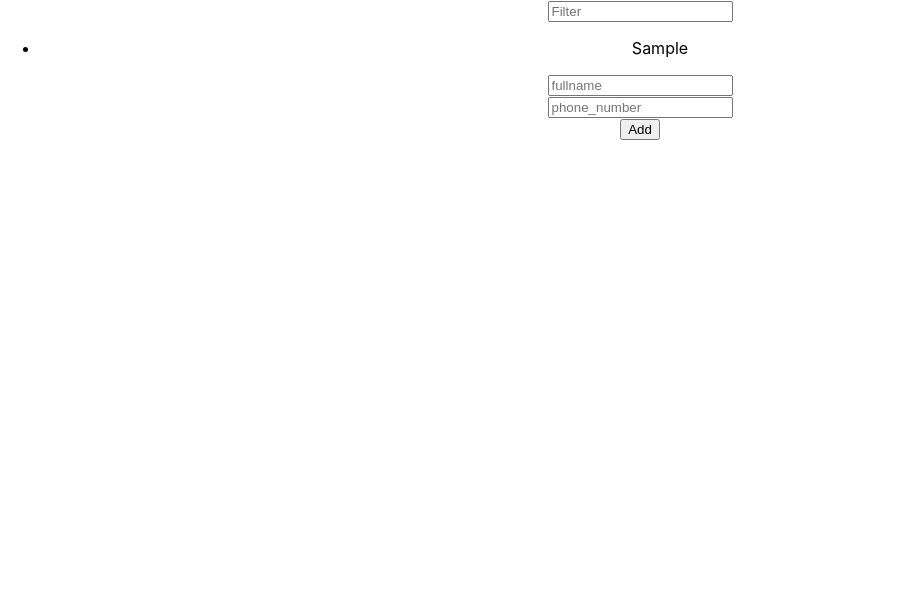
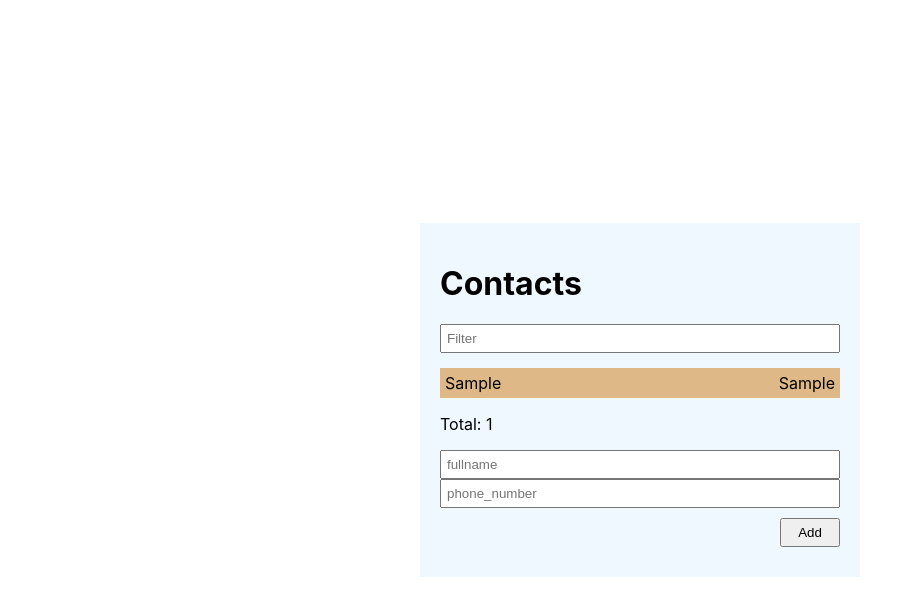
Before and after one commit to ayseren/ContactApp, a React (Create React App) app: page / in a window 1280 px wide. Both pictures are taken after typing "Sample", "Sample" into the empty fields and a click on the button "Add". Shown: the top 616 px of the page, without its empty margins (0-900 px from the left). Built offline with nearby package versions, Linux system fonts and the light colour scheme.

Commit message:
style editing

```diff
--- a/src/App.css
+++ b/src/App.css
@@ -1,38 +1,6 @@
 .App {
-  text-align: center;
+  display: flex;
+  justify-content: center;
+  align-items: center;
+  min-height: 100vh;
 }
-
-.App-logo {
-  height: 40vmin;
-  pointer-events: none;
-}
-
-@media (prefers-reduced-motion: no-preference) {
-  .App-logo {
-    animation: App-logo-spin infinite 20s linear;
-  }
-}
-
-.App-header {
-  background-color: #282c34;
-  min-height: 100vh;
-  display: flex;
-  flex-direction: column;
-  align-items: center;
-  justify-content: center;
-  font-size: calc(10px + 2vmin);
-  color: white;
-}
-
-.App-link {
-  color: #61dafb;
-}
-
-@keyframes App-logo-spin {
-  from {
-    transform: rotate(0deg);
-  }
-  to {
-    transform: rotate(360deg);
-  }
-}
--- a/src/components/Contacts/Form/index.js
+++ b/src/components/Contacts/Form/index.js
@@ -51,7 +51,7 @@
                     onChange={onChangeInput}/>
             </div>
 
-            <div>
+            <div className="button">
                 <button>Add</button>
             </div>
         </form>
--- a/src/components/Contacts/List/index.js
+++ b/src/components/Contacts/List/index.js
@@ -12,21 +12,24 @@
         });
     });
 
-    console.log("filteredText", filteredText);
-
     return (
         <div>
             <input
                 placeholder="Filter"
                 value={filter}
                 onChange={(e) => setFilter(e.target.value)}/>
-            <ul>
+            <ul className="list">
                 {
                     filteredText.map((contact, index) => (
-                        <li key={index}>{contact.fullname}</li>
+                        <li key={index}>
+                            <span>{contact.fullname}</span>
+                            <span>{contact.phone_number}</span>
+                        </li>
                     ))
                 }
             </ul>
+
+            <p>Total: {filteredText.length}</p>
         </div>
     )
 }
--- a/src/components/Contacts/index.js
+++ b/src/components/Contacts/index.js
@@ -1,6 +1,7 @@
 import {useState,useEffect} from 'react'
 import Form from './Form'
 import List from './List'
+import "./style.css";
 
 function Contacts() {
     const [contacts, setContacts] = useState([]);
@@ -10,7 +11,8 @@
     }, [contacts]);
 
     return (
-        <div>
+        <div id="contact_container">
+            <h1>Contacts</h1>
             <List contacts={contacts}/>
             <Form addContact={setContacts} contacts={contacts}/>
         </div>
--- /dev/null
+++ b/src/components/Contacts/style.css
@@ -0,0 +1,42 @@
+#contact_container{
+    width: 400px;
+    background-color: aliceblue;
+    padding: 20px;
+}
+
+input{
+    width: 100%;
+    padding: 5px;
+    box-sizing: 5px;
+    -webkit-box-sizing: border-box;
+    -moz-box-sizing: border-box;
+}
+
+ul, li {
+    margin: 0;
+    padding: 0;
+    list-style-type: none;
+}
+
+.list{
+    margin: 15px 0;
+}
+
+.list > li {
+    background-color: burlywood;
+    padding: 5px;
+    margin-bottom: 2px;
+    display: flex;
+    justify-content: space-between;
+}
+
+.button{
+    display: flex;
+    justify-content: flex-end;
+    padding: 10px 0;
+}
+
+.button > button {
+    padding: 5px;
+    width: 60px;
+}
```
